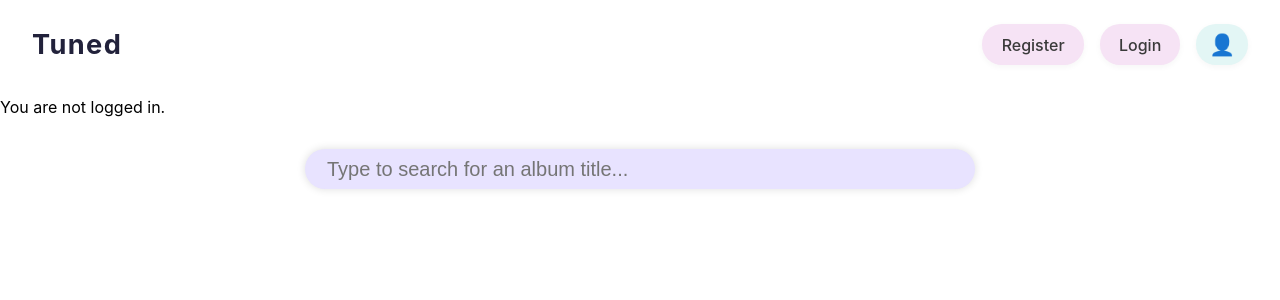
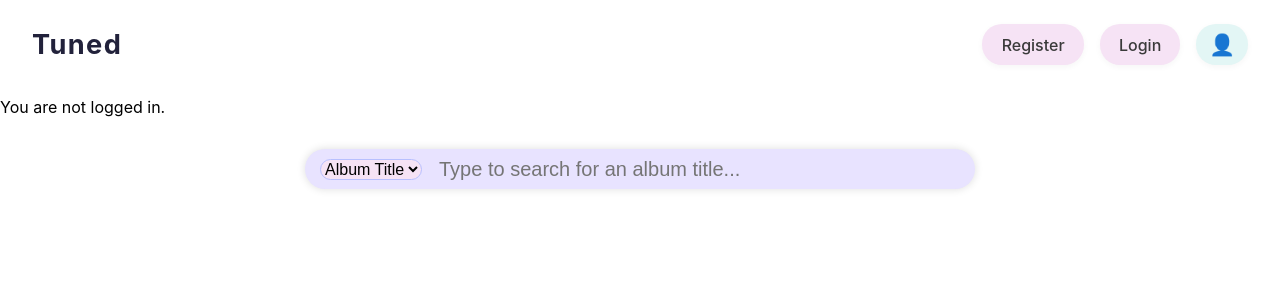
Before and after one commit to cathduan/tuned, a React (Create React App) app in the folder web-app/: page / in a window 1280 px wide. Shown: the top 300 px of the page. Built offline with nearby package versions, Linux system fonts and the light colour scheme.

Commit message:
styling changes + search upgrade + readme

```diff
--- a/web-app/src/components/AuthProfileBox.css
+++ b/web-app/src/components/AuthProfileBox.css
@@ -40,13 +40,14 @@
 .centered-box input,
 .LoginContainer input,
 .centered-box textarea {
-  width: 100%;
-  padding: 0.7rem 1rem;
+  width: 99%;
+  padding: 0.7rem 0;
   margin: 0.5rem 0;
   border-radius: 12px;
   border: 1px solid #b8c0ff;
   background: #fff;
   font-size: 1rem;
+  text-align: center;          /* Center the text inside the input */
 }
 
 .centered-box button,
--- a/web-app/src/components/ResultsList.css
+++ b/web-app/src/components/ResultsList.css
@@ -1,11 +1,12 @@
 .results-list {
     width: 100%;
+    max-width: 600px;         /* Limit the width */
     background-color: #f8fafc;
     display: flex;
     flex-direction: column;
     box-shadow: 0px 0px 8px #ddd;
     border-radius: 16px;
-    margin-top: 1rem;
+    margin: 1rem auto;        /* Center horizontally */
     overflow-y: auto;
     padding: 16px;
     gap: 12px;
--- a/web-app/src/components/SearchBar.jsx
+++ b/web-app/src/components/SearchBar.jsx
@@ -4,6 +4,7 @@ import "./SearchBar.css";
 export const SearchBar = ({ setResults }) => {
   const [input, setInput] = useState("");
   const [searchTerm, setSearchTerm] = useState("");
+  const [searchType, setSearchType] = useState("album"); // "album" or "artist"
   const abortControllerRef = useRef(null);
 
   // Debounce input changes
@@ -12,7 +13,7 @@ export const SearchBar = ({ setResults }) => {
       if (input.trim() !== searchTerm) {
         setSearchTerm(input.trim());
       }
-    }, 400); // 400ms debounce
+    }, 400);
 
     return () => clearTimeout(handler);
   }, [input, searchTerm]);
@@ -23,7 +24,6 @@ export const SearchBar = ({ setResults }) => {
       return;
     }
 
-    // Cancel previous fetch if still running
     if (abortControllerRef.current) {
       abortControllerRef.current.abort();
     }
@@ -32,12 +32,19 @@ export const SearchBar = ({ setResults }) => {
 
     const fetchData = async () => {
       try {
-        const response = await fetch(
-          `https://musicbrainz.org/ws/2/release/?query=${encodeURIComponent(
+        let url;
+        if (searchType === "album") {
+          url = `https://musicbrainz.org/ws/2/release/?query=${encodeURIComponent(
             searchTerm
-          )}&fmt=json&limit=20`,
-          { signal: controller.signal }
-        );
+          )}&fmt=json&limit=100`;
+        } else {
+          // Quote the artist name for multi-word searches
+          url = `https://musicbrainz.org/ws/2/release/?query=artist:"${encodeURIComponent(
+            searchTerm
+          )}"&fmt=json&limit=200`;
+        }
+
+        const response = await fetch(url, { signal: controller.signal });
         if (!response.ok) throw new Error("Network response was not ok");
         const data = await response.json();
 
@@ -68,16 +75,32 @@ export const SearchBar = ({ setResults }) => {
     };
 
     fetchData();
-
-    // Cleanup: abort fetch on unmount or input change
     return () => controller.abort();
-  }, [searchTerm, setResults]);
+  }, [searchTerm, setResults, searchType]);
 
   return (
     <div className="searchbar-center">
       <div className="input-wrapper">
+        <select
+          value={searchType}
+          onChange={(e) => setSearchType(e.target.value)}
+          style={{
+            marginRight: 10,
+            borderRadius: 12,
+            border: "1px solid #b8c0ff",
+            background: "#f6e3f5",
+            fontSize: "1rem",
+          }}
+        >
+          <option value="album">Album Title</option>
+          <option value="artist">Artist</option>
+        </select>
         <input
-          placeholder="Type to search for an album title..."
+          placeholder={
+            searchType === "album"
+              ? "Type to search for an album title..."
+              : "Type to search for an artist..."
+          }
           value={input}
           onChange={(e) => setInput(e.target.value)}
         />
```
